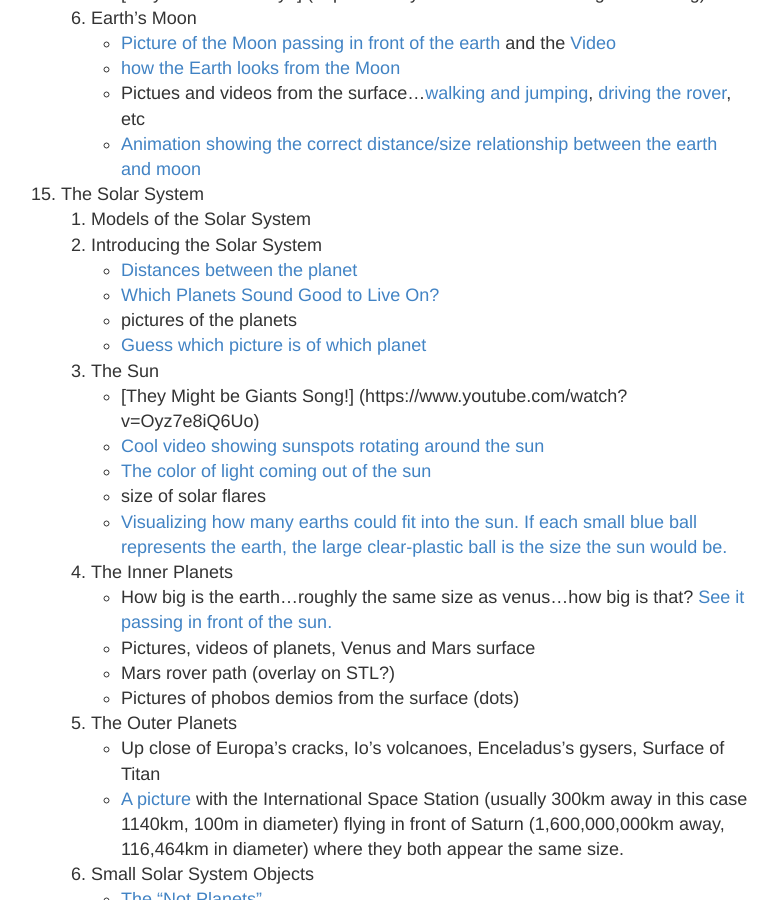
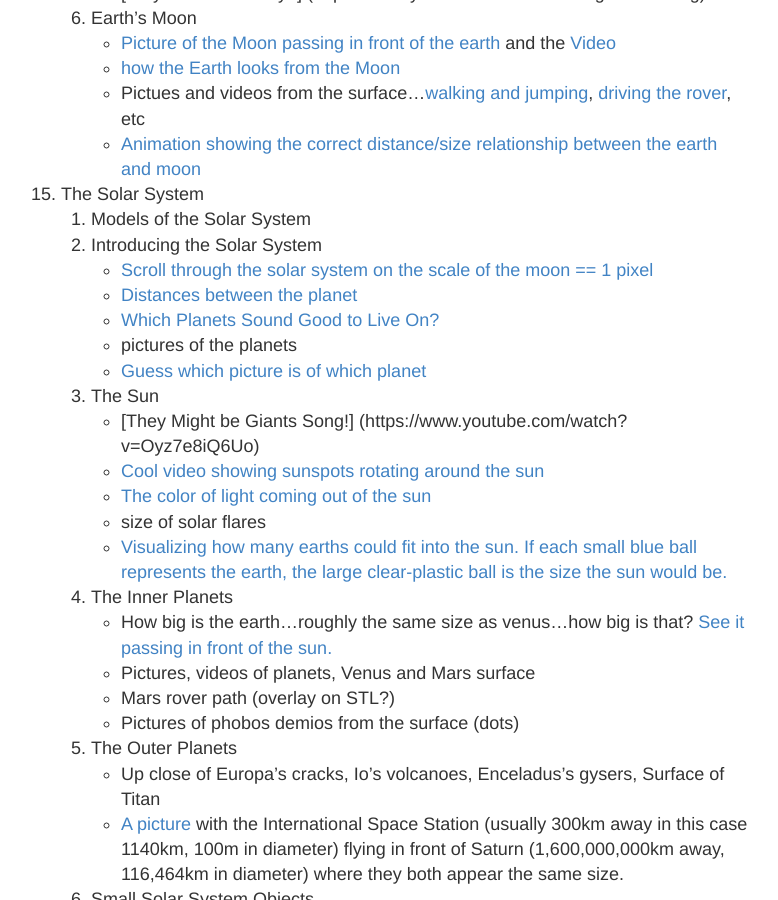
Before and after one commit to ctkstl/earth_science, a Jekyll site: the page built from resources.md, in a window 1280 px wide and 900 px high, scrolled down 7286 px. Shown: the whole window, without its empty margins (249-1027 px from the left). Built offline with Jekyll 4.4.1, drawn with Linux system fonts in a browser that asks for light colours; Markdown is read by kramdown in place of the engine named in the settings.

Commit message:
Scroll through the solar system

```diff
--- a/resources.md
+++ b/resources.md
@@ -230,6 +230,7 @@ permalink: /resources/
 15. The Solar System
     1.  Models of the Solar System
     2.  Introducing the Solar System
+        *    [Scroll through the solar system on the scale of the moon == 1 pixel](http://joshworth.com/dev/pixelspace/pixelspace_solarsystem.html)
         *    [Distances between the planet](https://ctkstl.github.io/earth_science/pages/Relative-Planet-distances.html)
         *    [Which Planets Sound Good to Live On?](https://ctkstl.github.io/earth_science/pages/Planets-To-Live-On.html)
         *    pictures of the planets
```
